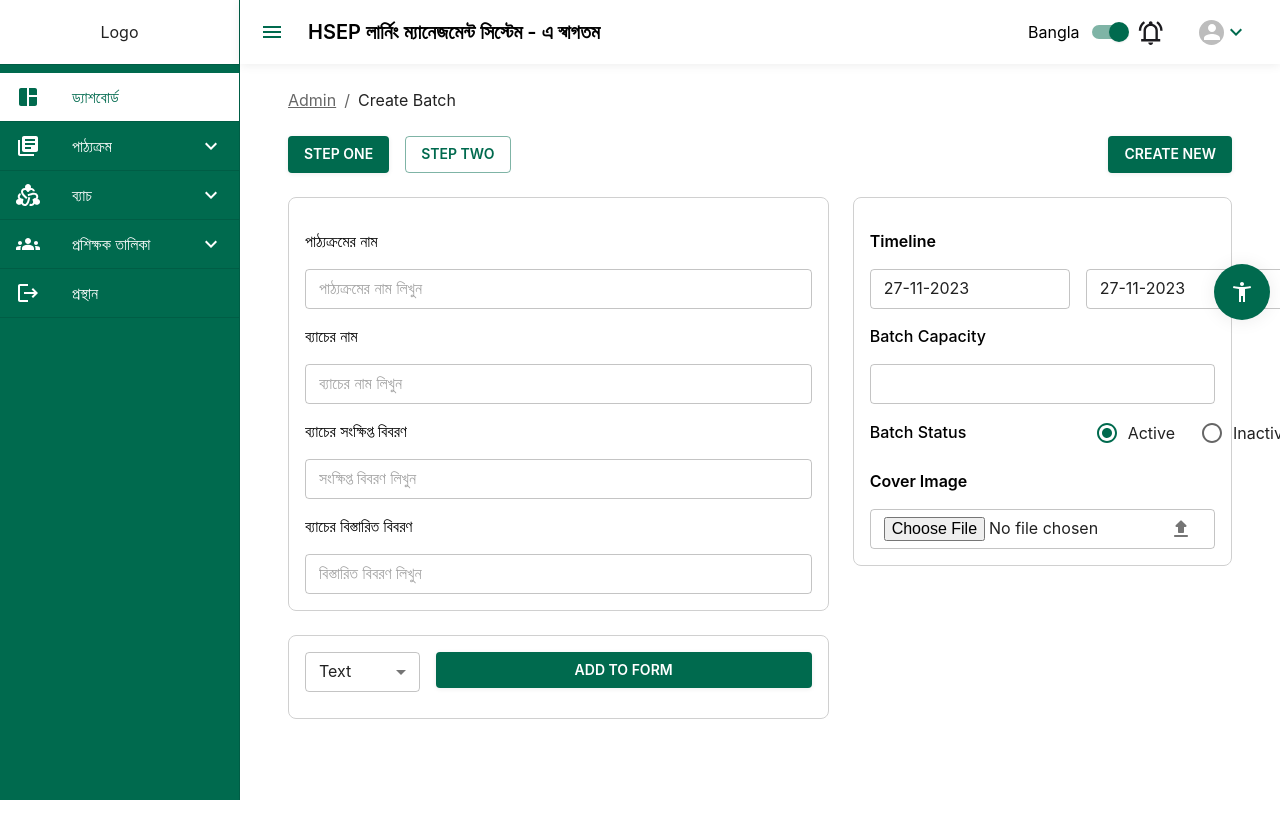
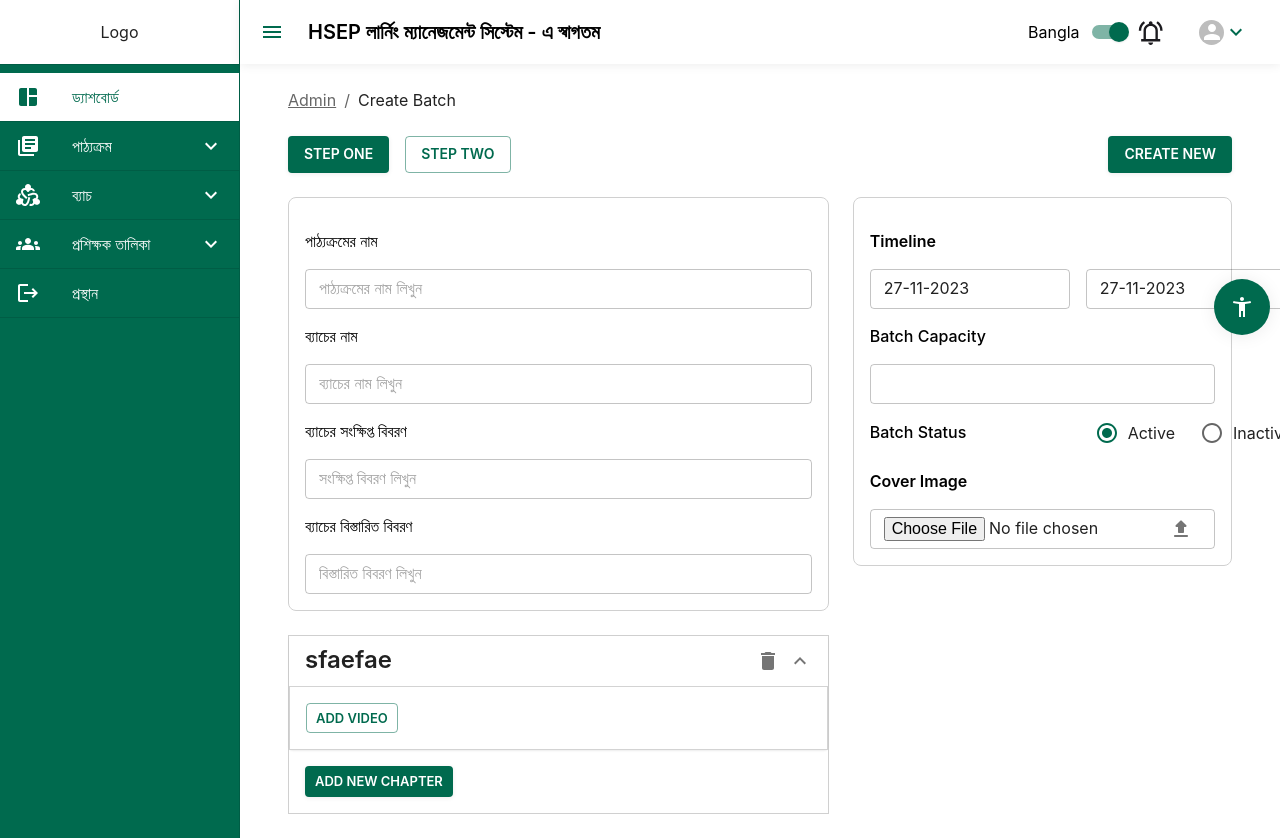
Before and after one commit to affan-habib/admin-panel, a React (Create React App) app: page /create-batch in a window 1280 px wide. Before the commit the page ends 800 px from the top, so only its background shows below. Built offline with nearby package versions, Linux system fonts and the light colour scheme.

Commit message:
create chapter

```diff
--- a/src/core/batch/CreateBatch.tsx
+++ b/src/core/batch/CreateBatch.tsx
@@ -14,6 +14,7 @@ import StepOne from 'views/batch/StepOne';
 import StepTwo from 'views/batch/StepTwo';
 import StepThree from 'views/batch/StepThree';
 import DyanamicForm from 'views/batch/DyanamicForm';
+import CreateChapter from 'core/course/CreateChapter';
 
 const CreateBatch: React.FC = () => {
   const initialValues = {
@@ -117,11 +118,11 @@ const CreateBatch: React.FC = () => {
                 <Box
                   sx={{
                     border: '1px solid #D0D0D0',
-                    borderRadius: '8px',
-                    p: 2,
+                    // borderRadius: '8px',
+
                   }}
                 >
-                  <DyanamicForm />
+                  <CreateChapter />
                 </Box>
               </Grid>
             </Grid>
--- a/src/core/course/CourseList.tsx
+++ b/src/core/course/CreateChapter.tsx
@@ -1,4 +1,4 @@
-// MyForm.tsx
+// CreateChapter.tsx
 import React, { useState } from 'react';
 import { useFormik } from 'formik';
 import * as Yup from 'yup';
@@ -23,7 +23,7 @@ const validationSchemaChapter = Yup.object().shape({
   chapterCode: Yup.string().required('Chapter code is required'),
 });
 
-const MyForm: React.FC = () => {
+const CreateChapter: React.FC = () => {
   const [isModalOpen, setModalOpen] = useState(false);
   const [selectedChapterIndex, setSelectedChapterIndex] = useState<number | null>(null);
   const [isVideoModalOpen, setVideoModalOpen] = useState(false);
@@ -85,7 +85,7 @@ const MyForm: React.FC = () => {
   };
 
   return (
-    <Box maxWidth={500}>
+    <Box maxWidth={900}>
       {formik.values.chapters.map((chapter, chapterIndex) => (
         <AccordionItem
           key={chapterIndex}
@@ -149,4 +149,4 @@ const MyForm: React.FC = () => {
   );
 };
 
-export default MyForm;
+export default CreateChapter;
--- a/src/routes/AdminRoutes.js
+++ b/src/routes/AdminRoutes.js
@@ -9,7 +9,7 @@ const DashboardLayout = Loadable(
 const Dashboard = Loadable(lazy(() => import('core/dashboard/Dashboard')));
 const BatchList = Loadable(lazy(() => import('core/batch/BatchList')));
 const CreateBatch = Loadable(lazy(() => import('core/batch/CreateBatch')));
-const CourseList = Loadable(lazy(() => import('core/course/CourseList')));
+const CourseList = Loadable(lazy(() => import('core/course/CreateChapter')));
 const UserProfile = Loadable(lazy(() => import('core/userProfile/UserProfile')));
 
 const AdminRoutes = {
```
